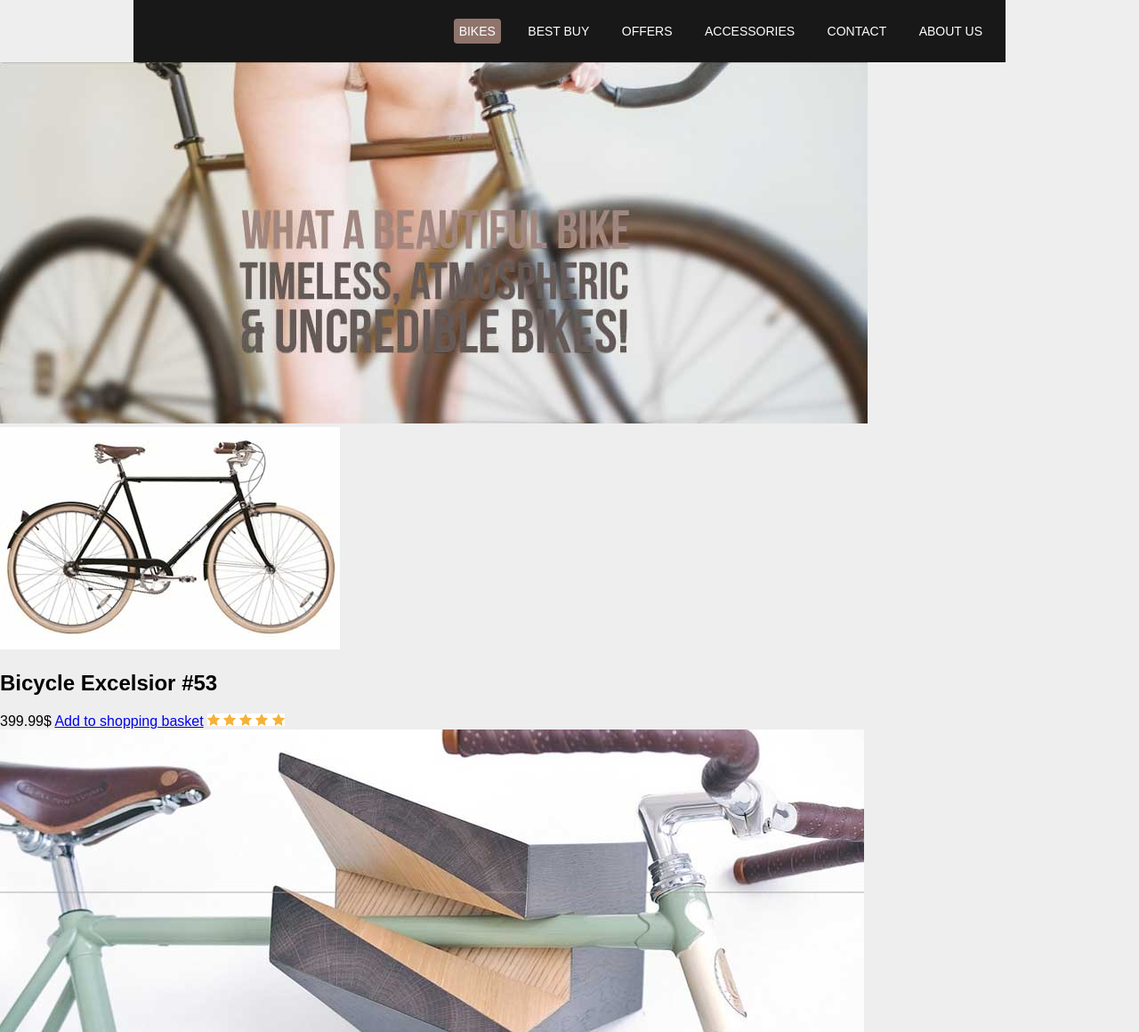
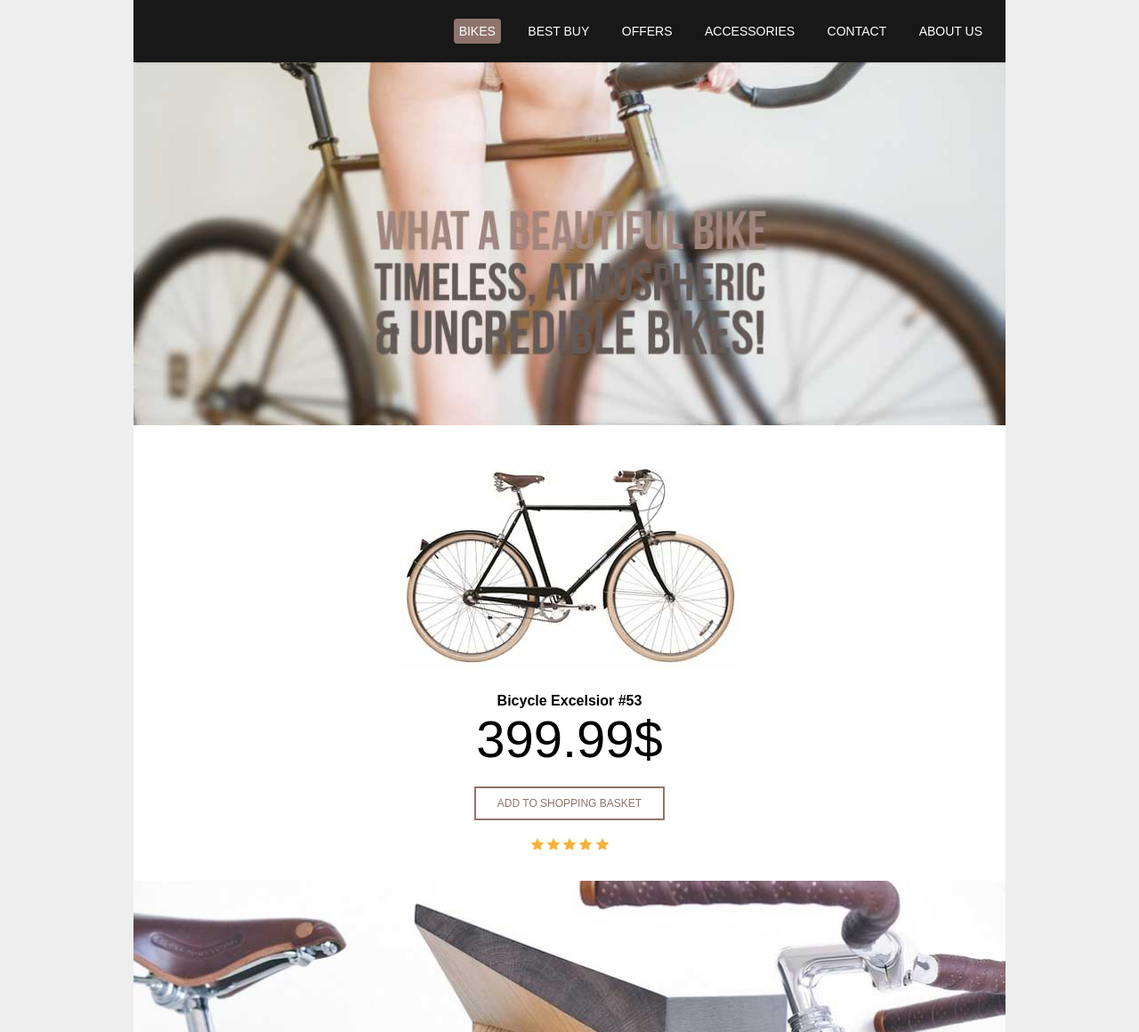
Before and after one commit to MohsAkhtar/bike-site, a plain HTML site: page index.html in a window 1280 px wide. Shown: the top 1160 px of the page at 89% size. Drawn offline with Linux system fonts and the light colour scheme.

Commit message:
Editted css for rest of page

```diff
--- a/style.css
+++ b/style.css
@@ -44,3 +44,46 @@ body {
 	background: #8f746c;
 	border-radius: 4px;
 }
+
+#lead-banner img{
+	width: 100%;
+}
+
+#shop{
+	margin: 30px 0;
+	/* text-align not only aligns text
+	but also images */
+	text-align: center;
+}
+
+#shop h2.product-name{
+	font-size: 16px;
+	margin-bottom: 0;
+}
+
+#shop span.price{
+	/* makes element take up entire block of page */
+	display: block;
+	font-size: 58px;
+}
+
+#shop a.add-to-bag{
+	display: block;
+	color: #8f746c;
+	text-transform: uppercase;
+	font-size: 12px;
+	text-decoration: none;
+	padding: 10px 0;
+	border: 2px solid #8f746c;
+	width: 210px;
+	margin: 20px auto;
+}
+
+#shop a.add-to-bag:hover{
+	color: #fff;
+	background: #8f746c;
+}
+
+#footer-banner img{
+	width: 100%;
+}
```
Also changed, not shown: index.html (+2 -1 lines).
